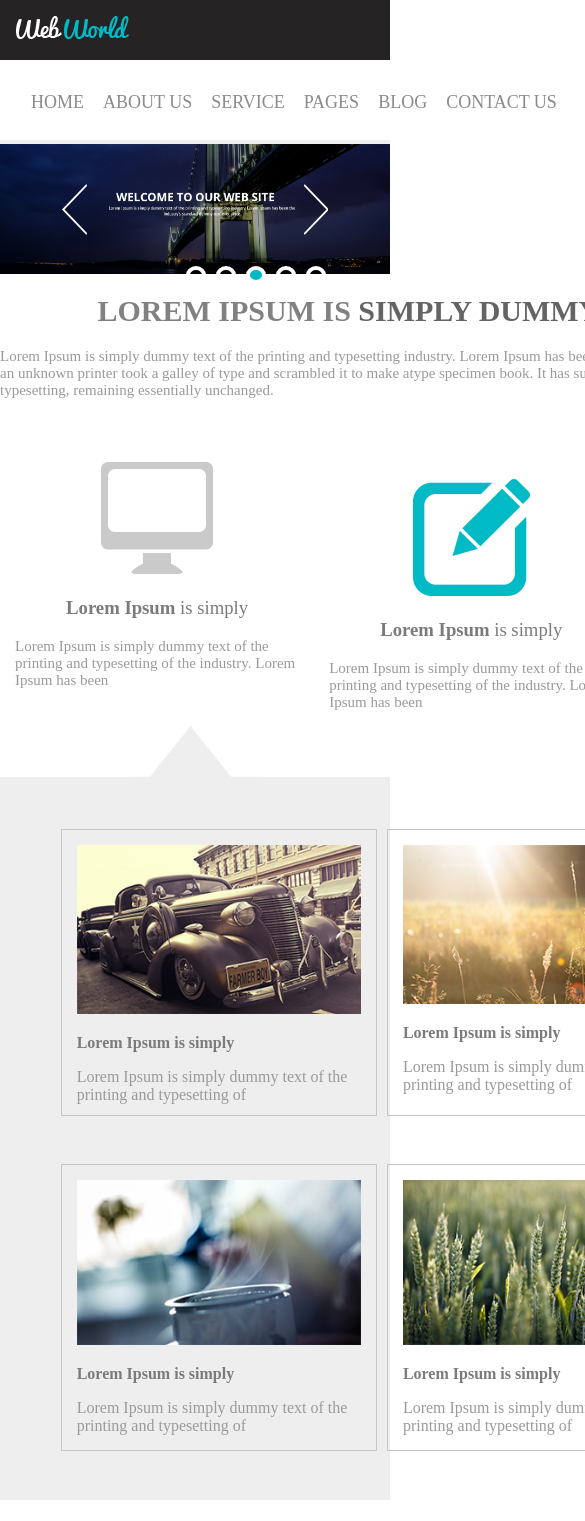
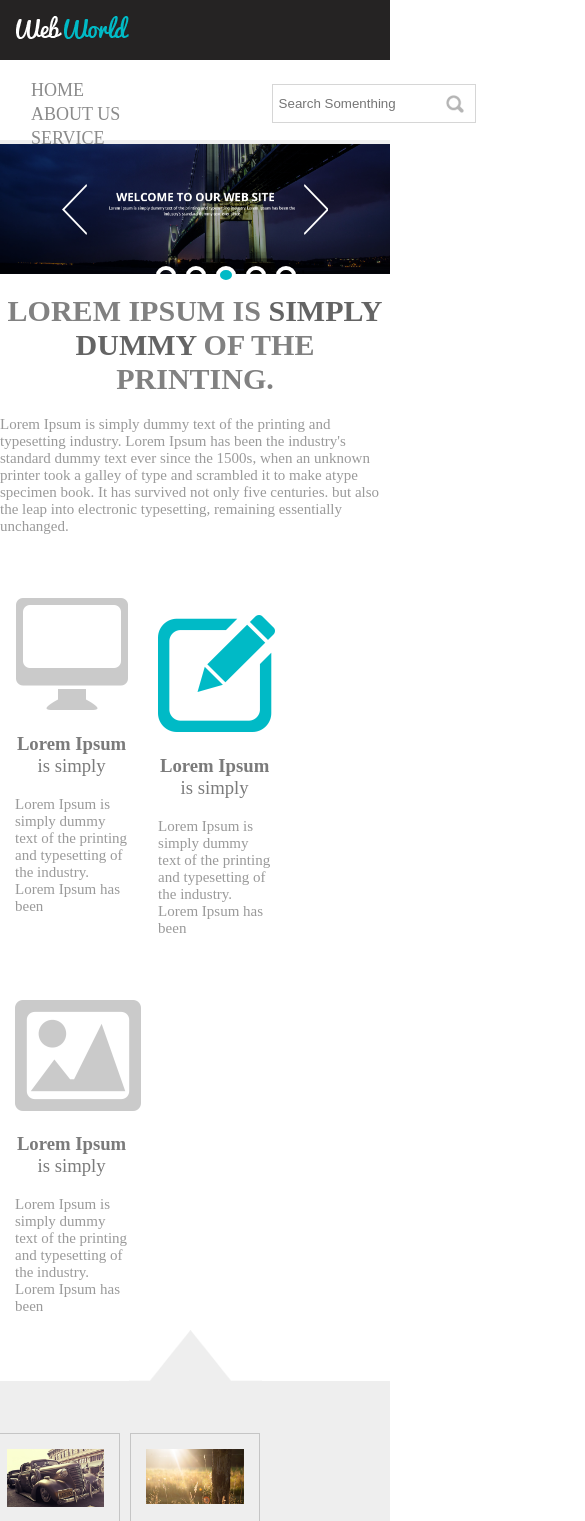
Before and after one commit to rafaeldiogo/desafio-cssauthor, a plain HTML site: page index.html in a window 390 px wide. Shown: the top 1521 px of the page, 585 px wide, since content can reach past the window. Drawn offline with nearby package versions, Linux system fonts and the light colour scheme.

Commit message:
html-css-js

```diff
--- a/assets/css/style.css
+++ b/assets/css/style.css
@@ -335,21 +335,60 @@ p {
 }
 
 @media screen and (min-width: 0) and (max-width: 480px) {
-
 }
 
-@media screen and (min-width: 481px) and (max-width: 768px) {
-
+@media (max-width: 768px) {
+  .header-1 .logo {
+    width: 40%;
+  }
+  .redes-sociais {
+    width: 40%;
+  }
+  .menu ul li:hover {
+    border-bottom: 3px solid #00bac6;
+    height: 18px;
+  }
+  .menu ul li {
+    padding-top: 3px;
+  }
+  .header-2 {
+    width: auto;
+  }
+  .header-2 .menu {
+    width: 40%;
+    margin-top: -15px;
+  }
+  .busca {
+    width: 30%;
+    margin-top: 8px;
+  }
+  .slick-dots li {
+    position: relative;
+    right: 30px;
+  }
+  .texto-destaque {
+    width: 100%;
+  }
+  .bloco-imagens-texto {
+    width: 100%;
+  }
+  .bloco-imagem {
+    width: 25%;
+    right: 70px;
+  }
+  .bloco-logos {
+    width: 100%;
+  }
+  .content {
+    width: 100%;
+  }
+  .footer-2 {
+    width: 100%;
+  }
+ .footer .content {
+  left: 10px;
+ }
 }
 
-@media screen and (min-width: 769px) and (max-width: 1279px) {
-
+@media screen and (min-width: 769px) and (max-width: 1280px) {
 }
-
-@media screen and (min-width: 1280px) and (max-width: 1440px) {
-
-}
-
-@media screen and (max-width: 1441px) {
-
-}
```
